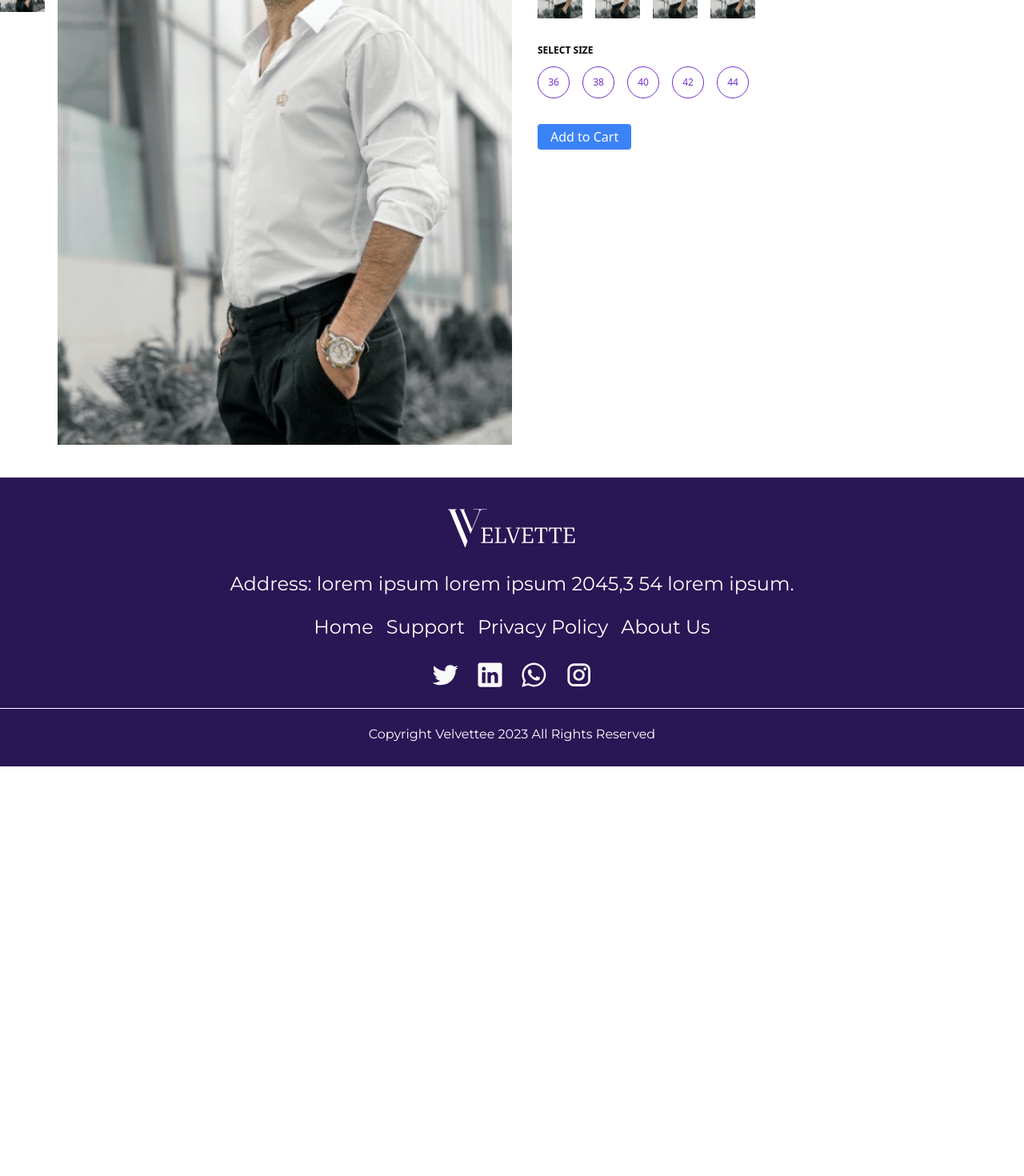
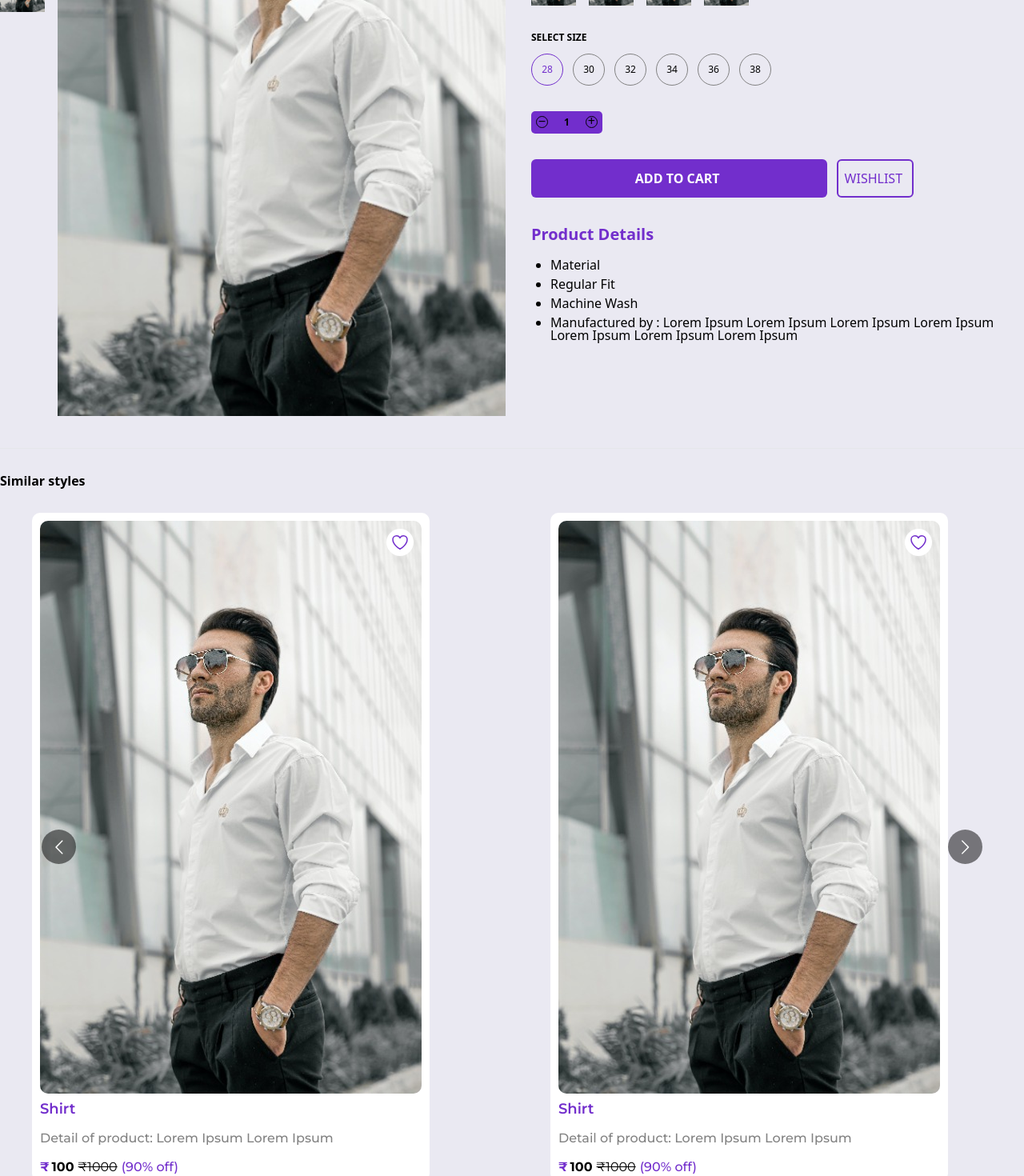
Before and after one commit to Abhishek8554/velvettee-frontend, a React (Vite) app: page /product-details in a window 1280 px wide. Shown: the part 640-2110 px from the top of the page at 80% size. Before the commit the page ends 1598 px from the top, so only its background shows below. Built offline with nearby package versions, Linux system fonts and the light colour scheme.

Commit message:
product details carousel WIP

```diff
--- a/package.json
+++ b/package.json
@@ -16,6 +16,7 @@
     "formik": "^2.4.5",
     "react": "^18.2.0",
     "react-dom": "^18.2.0",
+    "react-multi-carousel": "^2.8.4",
     "react-responsive-carousel": "^3.2.23",
     "react-router-dom": "^6.20.0",
     "yup": "^1.3.2",
--- a/src/App.scss
+++ b/src/App.scss
@@ -10,7 +10,26 @@ h1 {
     height: 40px;
     width: 40px;
     border-radius: 69%;
+    border: 1px solid var(--sub-text-color);
+}
+
+
+.quantity-circle {
+    height: 15px;
+    width: 15px;
+    border-radius: 69%;
+    border: 1px solid black;
+}
+
+.quantity-conatiner {
+    background-color: var(--primary-color);
+    border-radius: 5px;
+    padding: 6px;
+}
+
+.circle-active {
     border: 1px solid var(--primary-color);
+    color: var(--primary-color)
 }
 
 .text-primary {
@@ -30,6 +49,11 @@ h1 {
     background-color: var(--primary-color);
     width: 100%;
 }
+
+[dir="rtl"] .carousel-container {
+    direction: ltr;
+}
+
 .outline-button {
     height: 3rem;
     border-color: 1px solid currentColor;
--- a/src/App.tsx
+++ b/src/App.tsx
@@ -11,7 +11,7 @@ import FullPageLoader from './components/full-page-loader/FullPageLoader';
 import useLoader from './stores/FullPageLoader';
 // import ProtecredRoute from './components/ProtecredRoute';
 import useAuthStore from './stores/Auth';
-import ProductListing from './screens/product-listing/ProductListing';
+// import ProductListing from './screens/product-listing/ProductListing';
 import ProductDetails from './screens/product-details/ProductDetails';
 
 function App() {
@@ -69,10 +69,10 @@ function App() {
                             )
                         }
                     />
-                    <Route
+                    {/* <Route
                         path="/products/:searchString"
                         Component={ProductListing}
-                    />
+                    /> */}
                     <Route path="/product-details" Component={ProductDetails} />
                     <Route path="*" element={<Navigate to={'/'} />} />
                 </Routes >
--- a/src/components/Button.tsx
+++ b/src/components/Button.tsx
@@ -8,14 +8,15 @@ type ButtonProps = {
     text: string;
     loader?: boolean;
     type?: ButtonTypes;
+    className?: string;
 };
 
-const Button: React.FC<ButtonProps> = ({ text, loader, type }) => {
+const Button: React.FC<ButtonProps> = ({ text, loader, type, className }) => {
     if (!type) {
         return (
             <button
                 type="submit"
-                className="bg-blue-500 text-white p-2 rounded-md w-full sm:w-auto default-button flex items-center justify-center"
+                className={`bg-blue-500 text-white p-2 rounded-md w-full sm:w-auto default-button flex items-center justify-center ${className}`}
             >
                 {text}
                 &nbsp;
@@ -27,7 +28,7 @@ const Button: React.FC<ButtonProps> = ({ text, loader, type }) => {
         return (
             <button
                 type="submit"
-                className="border-2 font-medium border-current p-2 rounded-md w-full sm:w-auto outline-button flex items-center justify-center color-primary"
+                className={`border-2 font-medium border-current p-2 rounded-md w-full sm:w-auto outline-button flex items-center justify-center color-primary ${className}`}
             >
                 {text}
                 &nbsp;
--- a/src/screens/product-details/ProductDetails.module.scss
+++ b/src/screens/product-details/ProductDetails.module.scss
@@ -1,4 +1,5 @@
 .wrapper {
     background-size: cover;
     position: relative;
+    background-color: var(--light-bg-color)
 }
--- a/src/screens/product-details/ProductDetails.tsx
+++ b/src/screens/product-details/ProductDetails.tsx
@@ -2,12 +2,19 @@ import { useState } from 'react';
 import Footer from '../../components/footer/Footer';
 import Header from '../../components/header/Header';
 import styles from './ProductDetails.module.scss';
+import Button, { ButtonTypes } from '../../components/Button';
+import Carousel from 'react-multi-carousel';
+import ProductCard from '../../components/product-card/ProductCard';
+import 'react-multi-carousel/lib/styles.css'
 
 export default function ProductDetails() {
+    const sizes = [28, 30, 32, 34, 36, 38];
 
     const imagePath = "/public/product.jpeg";
 
     const [currentImage, setCurrentImage] = useState<string>(imagePath);
+    const [selectedSize, setSelectedSize] = useState<number>(28);
+    const [quantity, setQuantity] = useState<number>(1);
 
     return (
         <div className={styles.wrapper}>
@@ -17,7 +24,7 @@ export default function ProductDetails() {
 
 
 
-            <div>
+            <div className='mb-8'>
                 <div className="container mx-auto my-8 flex">
                     <nav className="text-sm">
                         <a href="#" className="text-gray-600 hover:text-gray-800">Home</a>
@@ -46,7 +53,7 @@ export default function ProductDetails() {
 
                     </div>
 
-                    <div className="w-1/2 p-8 bg-white">
+                    <div className="w-1/2 mt-4 ml-12">
                         <h1 className="text-2xl font-bold mb-4 text-black">Product Company Name</h1>
                         <p className="text-gray-600 mb-4 text-sm">Lorem ipsum dolor sit amet, consectetur adipiscing elit. Sed do eiusmod tempor incididunt ut labore et dolore magna aliqua.</p>
 
@@ -71,36 +78,204 @@ export default function ProductDetails() {
                             </div>
                         </div>
 
-                        <div className='font-bold text-xs '>
+                        <div className='font-bold text-xs mb-8'>
                             <p> SELECT SIZE </p>
                             <div className='flex mt-3'>
-                                <div className="circle flex justify-center items-center">
-                                    <span className="text-xs font-light text-primary">36</span>
-                                </div>
-                                <div className="circle ml-4 flex justify-center items-center">
-                                    <span className="text-xs font-light text-primary">38</span>
-                                </div>
-                                <div className="circle ml-4 flex justify-center items-center">
-                                    <span className="text-xs font-light text-primary">40</span>
-                                </div>
-                                <div className="circle ml-4 flex justify-center items-center">
-                                    <span className="text-xs font-light text-primary">42</span>
-                                </div>
-                                <div className="circle ml-4 flex justify-center items-center">
-                                    <span className="text-xs font-light text-primary">44</span>
-                                </div>
+                                {
+                                    sizes.map(each => {
+                                        return (
+                                            <button key={each} onClick={() => setSelectedSize(each)} className={`circle flex mr-3 justify-center items-center ${selectedSize === each && "circle-active"}`}>
+                                                <span className="text-xs font-light">{each}</span>
+                                            </button>
+                                        )
+                                    })
+                                }
                             </div>
                         </div>
-                        <div className="mt-8">
-                            <button className="bg-blue-500 text-white px-4 py-2 rounded hover:bg-blue-600">Add to Cart</button>
+
+                        <div className="flex w-fit justify-center quantity-conatiner mb-8">
+                            <button
+                                className="quantity-circle flex mr-5 justify-center items-end"
+                                disabled={quantity == 1}
+                                onClick={() => setQuantity(quantity - 1)}
+                            >
+                                &minus;
+                            </button>
+
+                            <span className="text-xs font-bold">{quantity}</span>
+
+                            <button
+                                className="quantity-circle flex ml-5 justify-center items-end"
+                                onClick={() => setQuantity(quantity + 1)}
+                            >
+                                &#43;
+                            </button>
                         </div>
+
+                        <div className='action-buttons flex mb-8'>
+                            <div className='w-3/5 mr-3'>
+                                <Button text='ADD TO CART' className='font-bold' />
+                            </div>
+                            <div className='w-fit'>
+                                <Button text='WISHLIST' type={ButtonTypes.OUTLINE} className='font-bold' />
+                            </div>
+                        </div>
+
+                        <div className=''>
+                            <div className='text-xl text-primary font-bold mb-4'>
+                                <p> Product Details </p>
+                            </div>
+
+                            <div>
+                                <ul className='list-disc text-s ml-6'>
+                                    <li className='mb-2'>Material</li>
+                                    <li className='mb-2'>Regular Fit</li>
+                                    <li className='mb-2'>Machine Wash</li>
+                                    <li className='mb-2'>Manufactured by : Lorem Ipsum Lorem Ipsum Lorem Ipsum Lorem Ipsum Lorem Ipsum Lorem Ipsum Lorem Ipsum</li>
+                                </ul>
+                            </div>
+                        </div>
+
                     </div>
                 </div>
 
+                <hr />
 
             </div>
+
+
+            <div className='container mx-auto mb-8'>
+                <p className='text-l font-bold'> Similar styles </p>
+
+                <div className='mt-8'>
+                    <Carousel
+                        additionalTransfrom={0}
+                        arrows
+                        autoPlaySpeed={3000}
+                        centerMode={false}
+                        className=""
+                        containerClass="carousel-container w-full"
+                        dotListClass=""
+                        draggable
+                        focusOnSelect={false}
+                        infinite
+                        itemClass="ml-2"
+                        keyBoardControl
+                        minimumTouchDrag={80}
+                        pauseOnHover
+                        renderArrowsWhenDisabled={false}
+                        renderButtonGroupOutside={false}
+                        renderDotsOutside={false}
+                        responsive={{
+                            desktop: {
+                                breakpoint: {
+                                    max: 3000,
+                                    min: 1024
+                                },
+                                items: 5,
+                                partialVisibilityGutter: 40
+                            },
+                            mobile: {
+                                breakpoint: {
+                                    max: 464,
+                                    min: 0
+                                },
+                                items: 1,
+                                partialVisibilityGutter: 30
+                            },
+                            tablet: {
+                                breakpoint: {
+                                    max: 1024,
+                                    min: 464
+                                },
+                                items: 2,
+                                partialVisibilityGutter: 30
+                            }
+                        }}
+                        rewind={false}
+                        rewindWithAnimation={false}
+                        rtl={false}
+                        shouldResetAutoplay
+                        showDots={false}
+                        sliderClass=""
+                        slidesToSlide={1}
+                        swipeable
+                    >
+                        <ProductCard
+                            id="1"
+                            imageUrl="/public/product.jpeg"
+                            originalPrice={1000}
+                            sellingPrice={100}
+                            productDescription="Detail of product: Lorem Ipsum Lorem Ipsum"
+                            productName="Shirt"
+                        />
+
+                        <ProductCard
+                            id="2"
+                            imageUrl="/public/product.jpeg"
+                            originalPrice={1000}
+                            sellingPrice={100}
+                            productDescription="Detail of product: Lorem Ipsum Lorem Ipsum"
+                            productName="Shirt"
+                        />
+
+                        <ProductCard
+                            id="3"
+                            imageUrl="/public/product.jpeg"
+                            originalPrice={1000}
+                            sellingPrice={100}
+                            productDescription="Detail of product: Lorem Ipsum Lorem Ipsum"
+                            productName="Shirt"
+                        />
+                        <ProductCard
+                            id="4"
+                            imageUrl="/public/product.jpeg"
+                            originalPrice={1000}
+                            sellingPrice={100}
+                            productDescription="Detail of product: Lorem Ipsum Lorem Ipsum"
+                            productName="Shirt"
+                        />
+                        <ProductCard
+                            id="5"
+                            imageUrl="/public/product.jpeg"
+                            originalPrice={1000}
+                            sellingPrice={100}
+                            productDescription="Detail of product: Lorem Ipsum Lorem Ipsum"
+                            productName="Shirt"
+                        />
+
+                        <ProductCard
+                            id="6"
+                            imageUrl="/public/product.jpeg"
+                            originalPrice={1000}
+                            sellingPrice={100}
+                            productDescription="Detail of product: Lorem Ipsum Lorem Ipsum"
+                            productName="Shirt"
+                        />
+
+                        <ProductCard
+                            id="7"
+                            imageUrl="/public/product.jpeg"
+                            originalPrice={1000}
+                            sellingPrice={100}
+                            productDescription="Detail of product: Lorem Ipsum Lorem Ipsum"
+                            productName="Shirt"
+                        />
+
+                        <ProductCard
+                            id="8"
+                            imageUrl="/public/product.jpeg"
+                            originalPrice={1000}
+                            sellingPrice={100}
+                            productDescription="Detail of product: Lorem Ipsum Lorem Ipsum"
+                            productName="Shirt"
+                        />
+                    </Carousel>
+                </div>
+            </div>
+
             <hr />
             <Footer />
-        </div>
+        </div >
     )
 }
```
Also changed, not shown: 1 other file (tests, documents, lock files or other folders).
